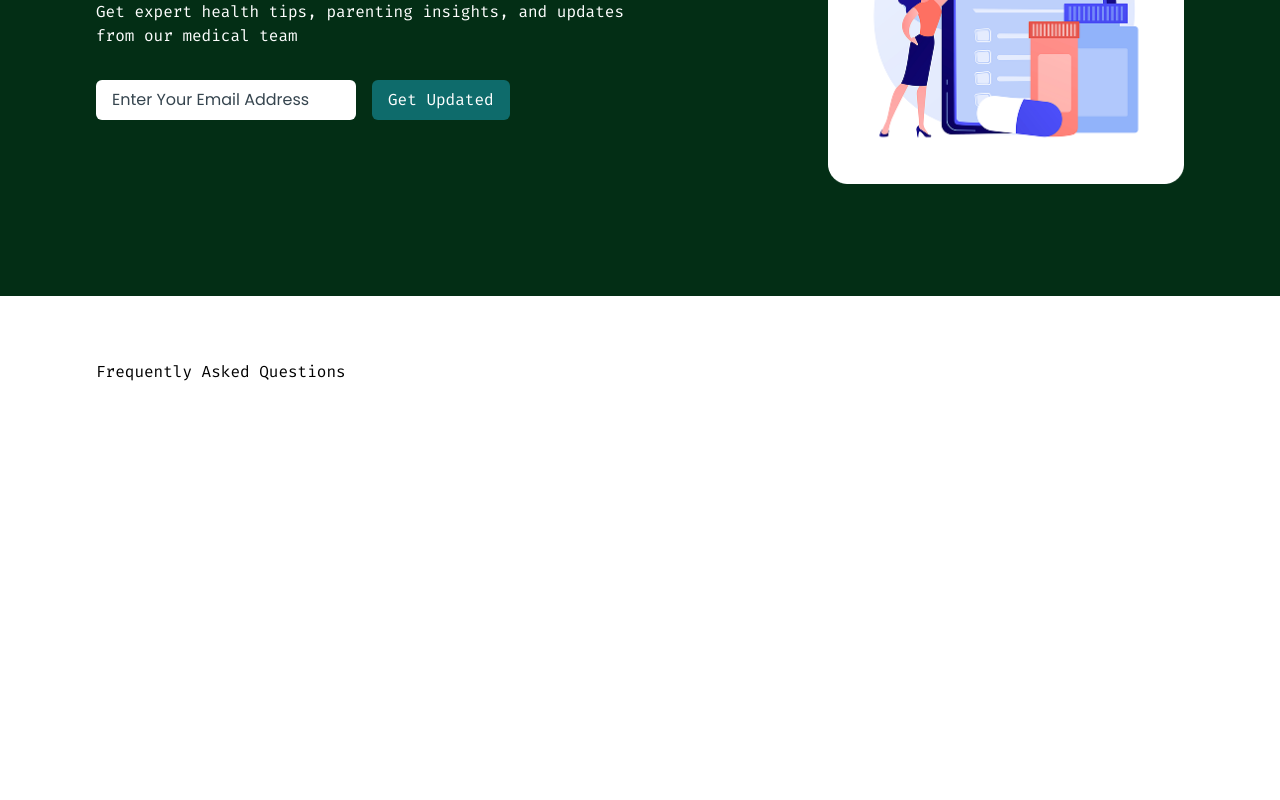
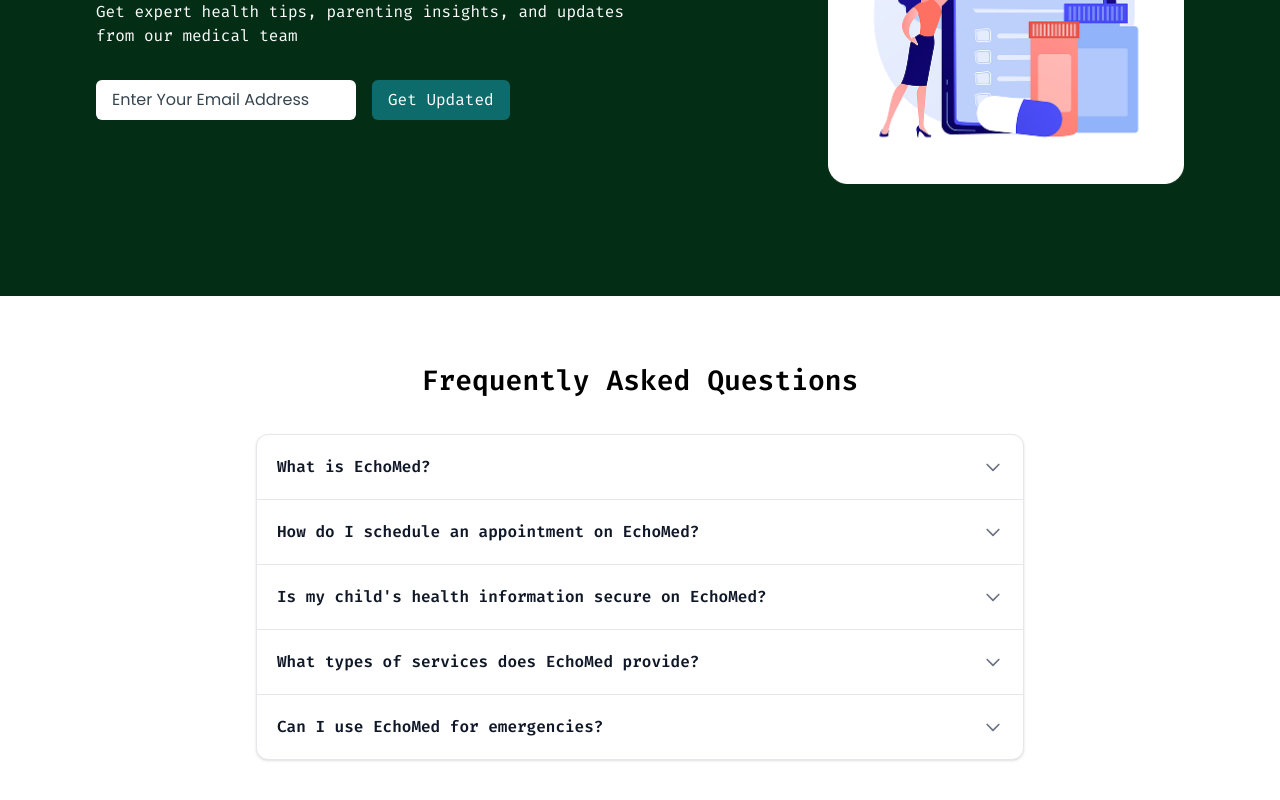
Before and after one commit to Remigit99/healthly, a React (Vite) app in the folder client/: page / in a window 1280 px wide. Shown: the part 5314-6114 px from the top of the page. Before the commit the page ends 5762 px from the top, so only its background shows below. Built offline with nearby package versions, Linux system fonts and the light colour scheme.

Commit message:
Added faqs section

```diff
--- /dev/null
+++ b/client/src/components/Faqs.jsx
@@ -0,0 +1,90 @@
+import { useState } from "react";
+
+const Faqs = () => {
+  const [activeIndex, setActiveIndex] = useState(null);
+
+  const faqs = [
+    {
+      question: "What is EchoMed?",
+      answer:
+        "EchoMed is a comprehensive health management platform designed to provide seamless care coordination and personalized health insights for patients and providers.",
+    },
+    {
+      question: "How do I schedule an appointment on EchoMed?",
+      answer:
+        "You can schedule an appointment by navigating to the 'Appointments' section and selecting a available time slot.",
+    },
+    {
+      question: "Is my child's health information secure on EchoMed?",
+      answer:
+        "Yes, EchoMed uses industry-standard encryption and security measures to protect your child's health information.",
+    },
+     {
+      question: "What types of services does EchoMed provide?",
+      answer:
+        "EchoMed provides comprehensive pediatric healthcare specifically for infants, children, and adolescents. Our services include routine well-child checkups, developmental milestone tracking, immunizations, and treatment for common childhood illnesses.",
+    },
+     {
+      question: "Can I use EchoMed for emergencies?",
+      answer:
+        "No. EchoMed is a diagnostic and screening service, not an emergency medical provider. If you are experiencing symptoms of a life-threatening emergency—such as severe chest pain, shortness of breath, or signs of a stroke—please call your local emergency number",
+    },
+
+  ];
+
+  return (
+    <section>
+      <div className="container mx-auto px-24 py-16">
+        <h1 className="text-h4 flex justify-center items-center font-semibold mb-8">Frequently Asked Questions</h1>
+
+        <div className="mx-auto max-w-2xl md:max-w-3xl divide-y divide-gray-200 rounded-xl border border-gray-200 bg-white shadow-sm">
+          {faqs.map((faq, index) => {
+            const isOpen = activeIndex === index;
+
+            return (
+              <div key={index} className="group">
+                <button
+                  onClick={() => setActiveIndex(isOpen ? null : index)}
+                  className="flex w-full items-center justify-between p-5 text-left font-semibold text-gray-900 transition-colors hover:bg-gray-50"
+                >
+                  <span>{faq.question}</span>
+                  {/* V4 dynamic rotation */}
+                  <svg
+                    className={`h-5 w-5 text-gray-500 transition-transform duration-300 ${isOpen ? "rotate-180" : ""}`}
+                    fill="none"
+                    viewBox="0 0 24 24"
+                    stroke="currentColor"
+                  >
+                    <path
+                      strokeLinecap="round"
+                      strokeLinejoin="round"
+                      strokeWidth={2}
+                      d="M19 9l-7 7-7-7"
+                    />
+                  </svg>
+                </button>
+
+                {/* The "Smooth Slide" Grid Logic */}
+                <div
+                  className={`grid transition-all duration-300 ease-in-out ${
+                    isOpen
+                      ? "grid-rows-[1fr] opacity-100"
+                      : "grid-rows-[0fr] opacity-0"
+                  }`}
+                >
+                  <div className="overflow-hidden">
+                    <div className="px-5 pb-5 text-gray-600 font-accent leading-relaxed">
+                      {faq.answer}
+                    </div>
+                  </div>
+                </div>
+              </div>
+            );
+          })}
+        </div>
+      </div>
+    </section>
+  );
+};
+
+export default Faqs;
--- a/client/src/pages/Home.jsx
+++ b/client/src/pages/Home.jsx
@@ -10,6 +10,7 @@
 import DrEmily from "/dr_emily.png";
 import DrMike from "/dr_mike.png";
 import Subscribe from "/subscribe.png"
+import Faqs from "../components/Faqs";
 
 const Home = () => {
   return (
@@ -249,15 +250,7 @@
       </section>
 
       {/* FAQs */}
-      <section>
-        <div className="container mx-auto px-24 py-16">
-          <h1>Frequently Asked Questions</h1>
-
-          <div>
-
-          </div>
-        </div>
-      </section>
+     <Faqs/>
     </>
   );
 };
```
